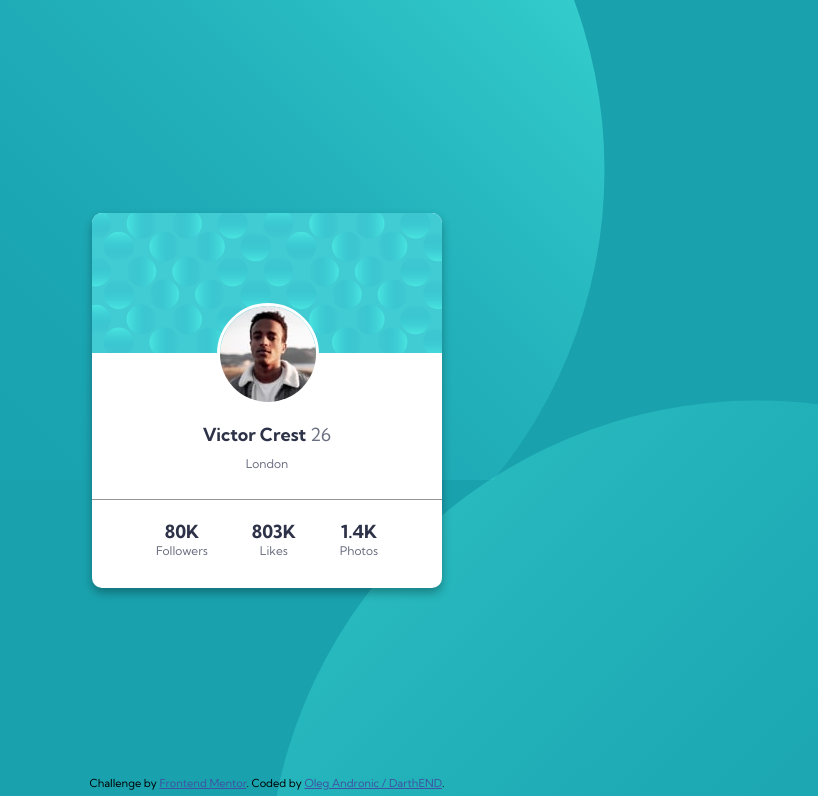
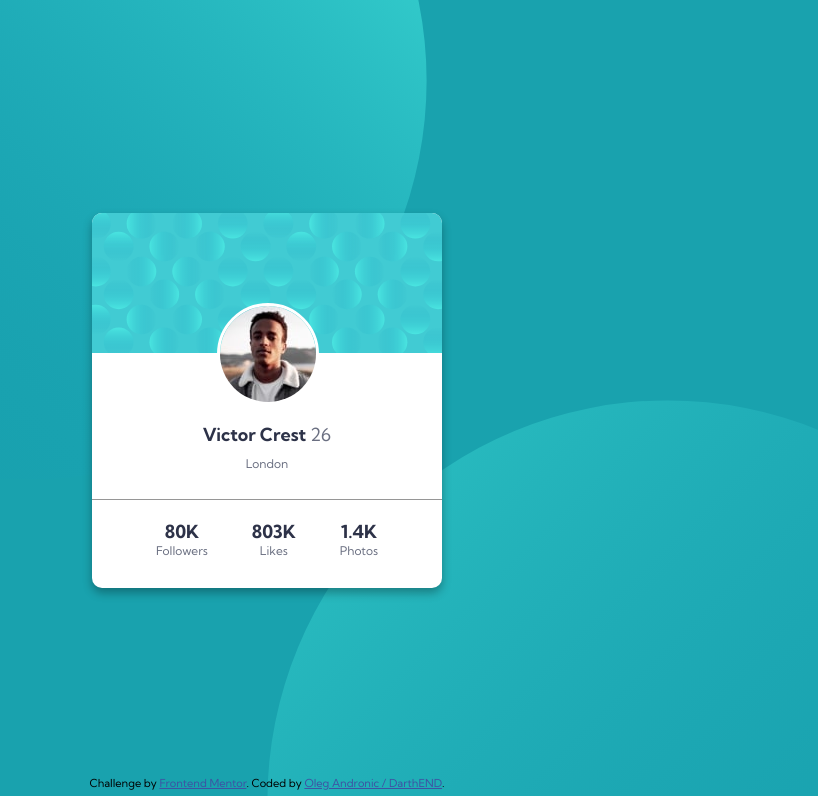
Before and after one commit to DarthEND/profile-card-component, a plain HTML site: page index.html in a window 1280 px wide. Shown: the top 796 px of the page, without its empty margins (373-1191 px from the left). Drawn offline with Linux system fonts and the light colour scheme.

Commit message:
Changed the background-size

```diff
--- a/style.css
+++ b/style.css
@@ -23,10 +23,12 @@ body::before, body::after{
 }
 body::before{
   background: url(images/bg-pattern-top.svg) no-repeat;
+  background-size: contain;
   top: -40%;
 }
 body::after{
   background: url(images/bg-pattern-bottom.svg) no-repeat;
+  background-size: contain;
   bottom: -50%;
   right: -50%;
 }
```
